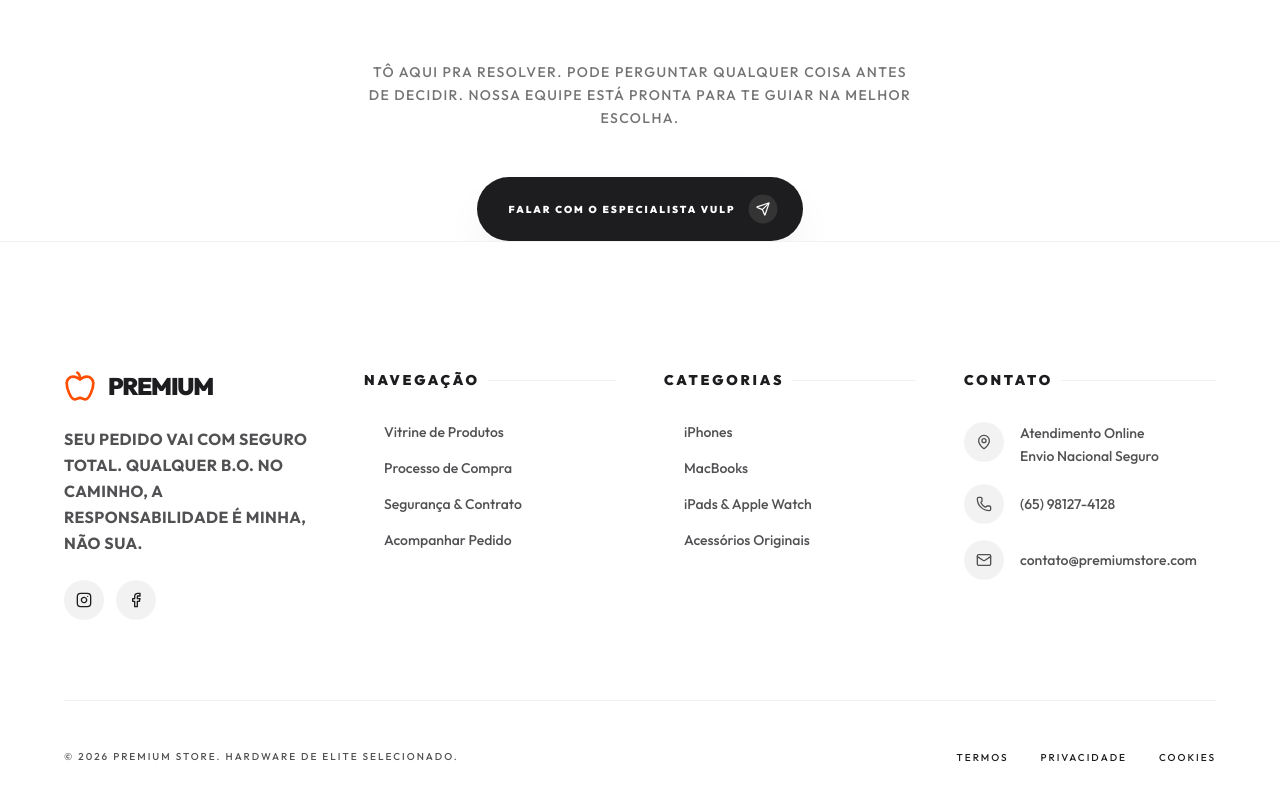
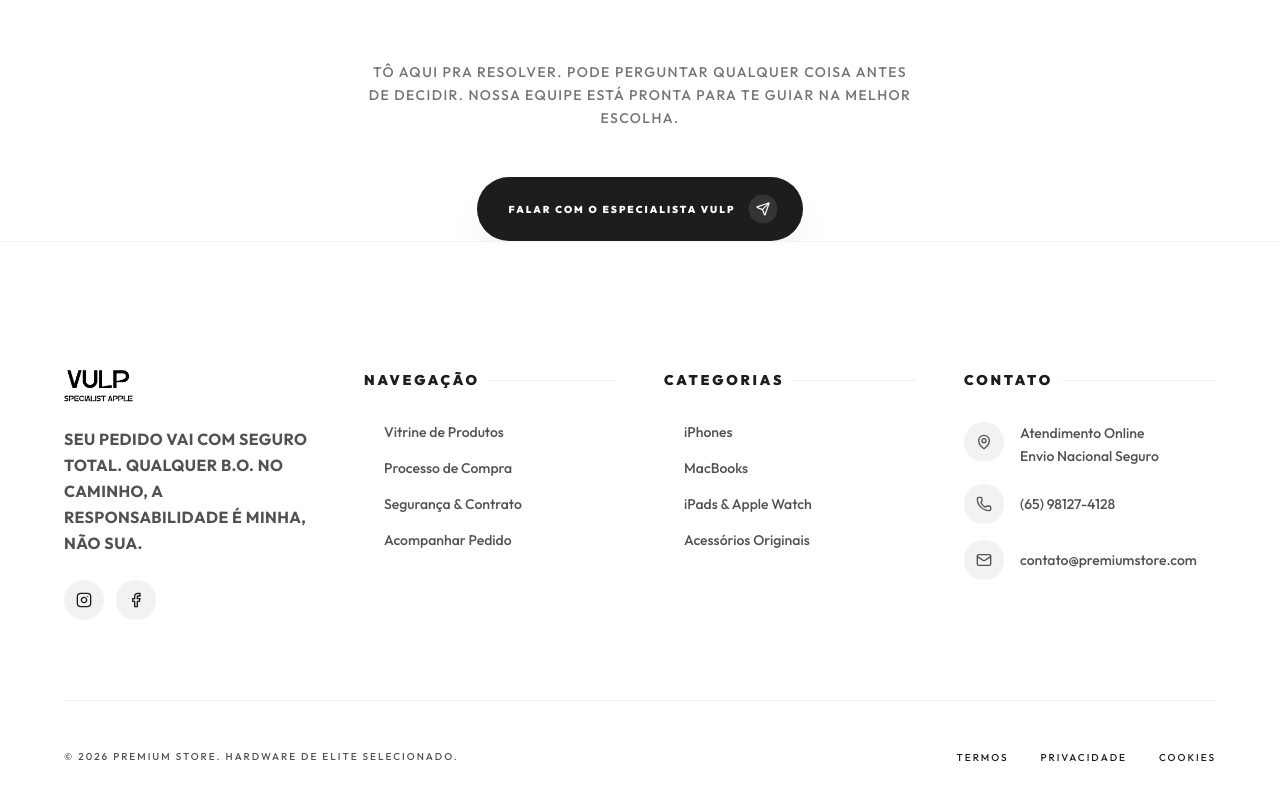
Before and after one commit to Monteiromathe550/VULPE, a React (Vite) app: page / in a window 1280 px wide. Shown: the part 7143-7943 px from the top of the page. Built offline with nearby package versions, Linux system fonts and the light colour scheme.

Commit message:
Update Footer.tsx

```diff
--- a/src/components/Footer.tsx
+++ b/src/components/Footer.tsx
@@ -1,5 +1,6 @@
 import React from 'react';
-import { Apple, Instagram, Facebook, MapPin, Phone, Mail, ArrowUpRight } from 'lucide-react';
+import { Instagram, Facebook, MapPin, Phone, Mail, ArrowUpRight } from 'lucide-react';
+import logoDark from '../assets/logo-dark.png';
 
 export function Footer() {
   return (
@@ -8,8 +9,11 @@ export function Footer() {
         <div className="grid grid-cols-1 md:grid-cols-2 lg:grid-cols-4 gap-12 lg:gap-16 pb-20 border-b border-black/5">
           <div className="space-y-6">
             <div className="flex items-center gap-3">
-              <Apple className="w-8 h-8 text-primary" />
-              <span className="text-2xl font-black tracking-tighter uppercase">PREMIUM</span>
+              <img
+                src={logoDark}
+                alt="Premium Store"
+                className="h-8 w-auto object-contain"
+              />
             </div>
             <p className="text-xs font-bold text-muted-foreground leading-relaxed max-w-xs uppercase tracking-wide">
               Seu pedido vai com seguro total. Qualquer B.O. no caminho, a responsabilidade é minha, não sua.
```
